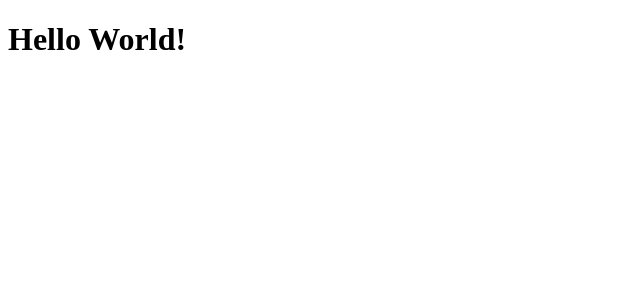
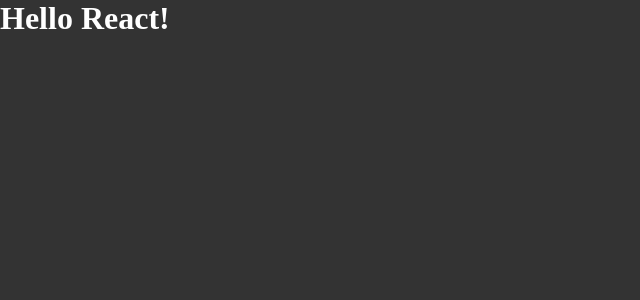
Before and after one commit to rafaelfloressilveira/rocketSeat, a React app in the folder react/Chapter_I/projects/01-github-explorer/: page / in a window 1280 px wide. Shown: the top 300 px of the page, without its empty margins (0-640 px from the left). Built offline with nearby package versions, Linux system fonts and the light colour scheme.

Commit message:
configuration react

```diff
--- a/react/Chapter_I/projects/01-github-explorer/package.json
+++ b/react/Chapter_I/projects/01-github-explorer/package.json
@@ -13,7 +13,11 @@
     "@babel/preset-env": "^7.16.4",
     "@babel/preset-react": "^7.16.0",
     "babel-loader": "^8.2.3",
+    "css-loader": "^6.5.1",
     "html-webpack-plugin": "^5.5.0",
+    "node-sass": "^7.0.0",
+    "sass-loader": "^12.4.0",
+    "style-loader": "^3.3.1",
     "webpack": "^5.65.0",
     "webpack-cli": "^4.9.1",
     "webpack-dev-server": "^4.6.0"
--- a/react/Chapter_I/projects/01-github-explorer/src/App.jsx
+++ b/react/Chapter_I/projects/01-github-explorer/src/App.jsx
@@ -1,3 +1,5 @@
+import './styles/global.scss';
+
 export function App() {
-    return <h1>Hello World!</h1>
+    return <h1>Hello React!</h1>
 }
--- /dev/null
+++ b/react/Chapter_I/projects/01-github-explorer/src/styles/global.scss
@@ -0,0 +1,11 @@
+* {
+    margin: 0;
+    padding: 0;
+    box-sizing: border-box;
+}
+
+body {
+    font: Arial, Helvetica, sans-serif;
+    background: #333;
+    color: #FFF;
+}
--- a/react/Chapter_I/projects/01-github-explorer/webpack.config.js
+++ b/react/Chapter_I/projects/01-github-explorer/webpack.config.js
@@ -1,7 +1,11 @@
 const path = require('path') // colocamos para que seja alterado conforme o sistema operacional
+const HtmlWebpackPlugin = require ('html-webpack-plugin') // importar plugin webpack
+
+const isDevelopment = process.env.NODE_ENV !== 'production';
 
 module.exports = {
-    mode: 'development',
+    mode: isDevelopment ? 'development' : 'production',
+    devtool: isDevelopment ? 'eval-source-map' : 'source-map',
     entry: path.resolve(__dirname, 'src', 'index.jsx'), // arquivo de entrada
     output: {
         path: path.resolve(__dirname, 'dist'), // config saida
@@ -10,14 +14,30 @@
     resolve: {
         extensions: ['.js', '.jsx'],
     },
+
+    devServer: {
+        static: path.resolve(__dirname, 'public'),
+    },
+
+    plugins: [
+        new HtmlWebpackPlugin({
+            template: path.resolve(__dirname, 'public', 'index.html')
+        })
+    ],
+
     module: {
         rules: [
             {
                 test: /\.jsx$/, // importo o arquivo jsx
                 exclude: /node_modules/,
                 use: 'babel-loader' // converto o arquivo com babel
+            },
+            {
+                test: /\.scss$/, // importo o arquivo css
+                exclude: /node_modules/,
+                use: ['style-loader', 'css-loader', 'sass-loader'], // converto o arquivo com style e css loader
             }
         ],
     }
 
-};
+}
```
Also changed, not shown: 4 other files (tests, documents, lock files or other folders).
